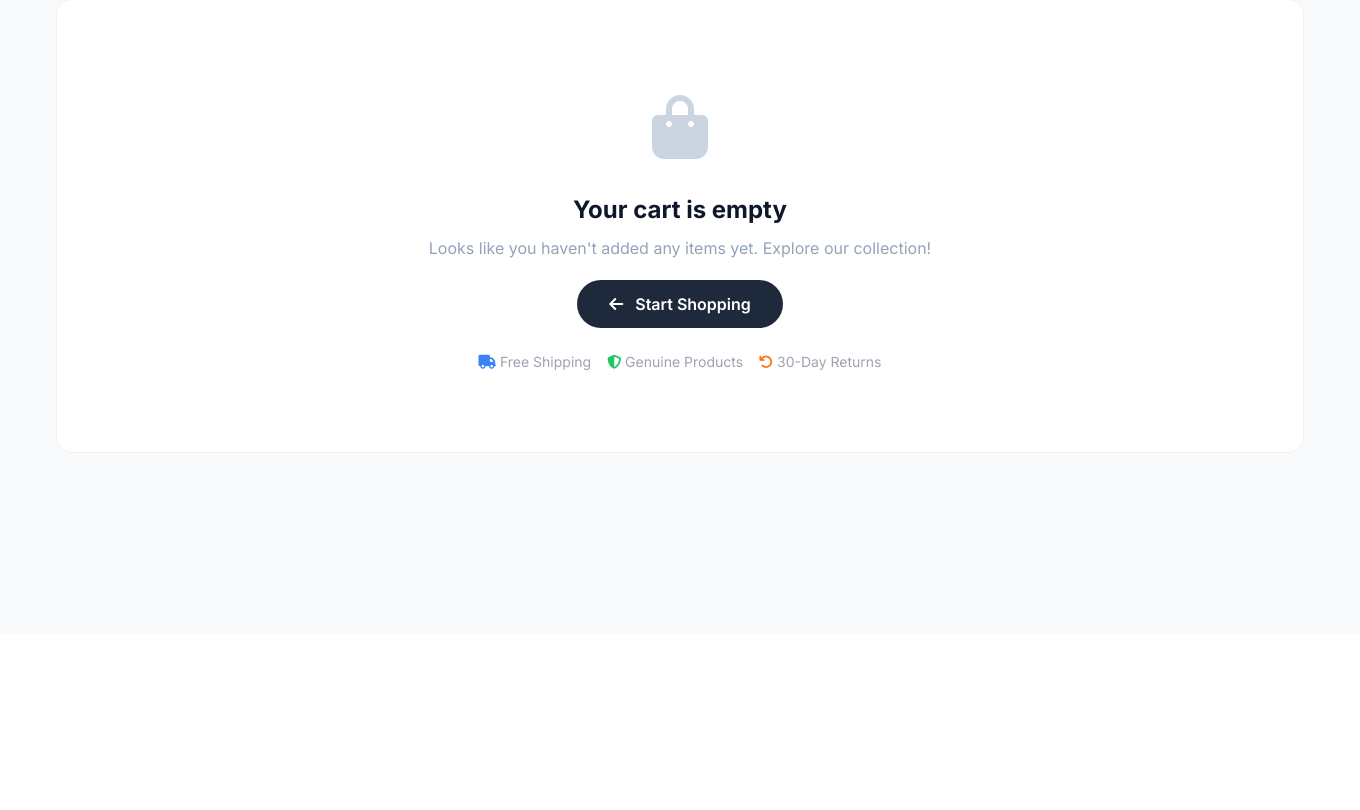
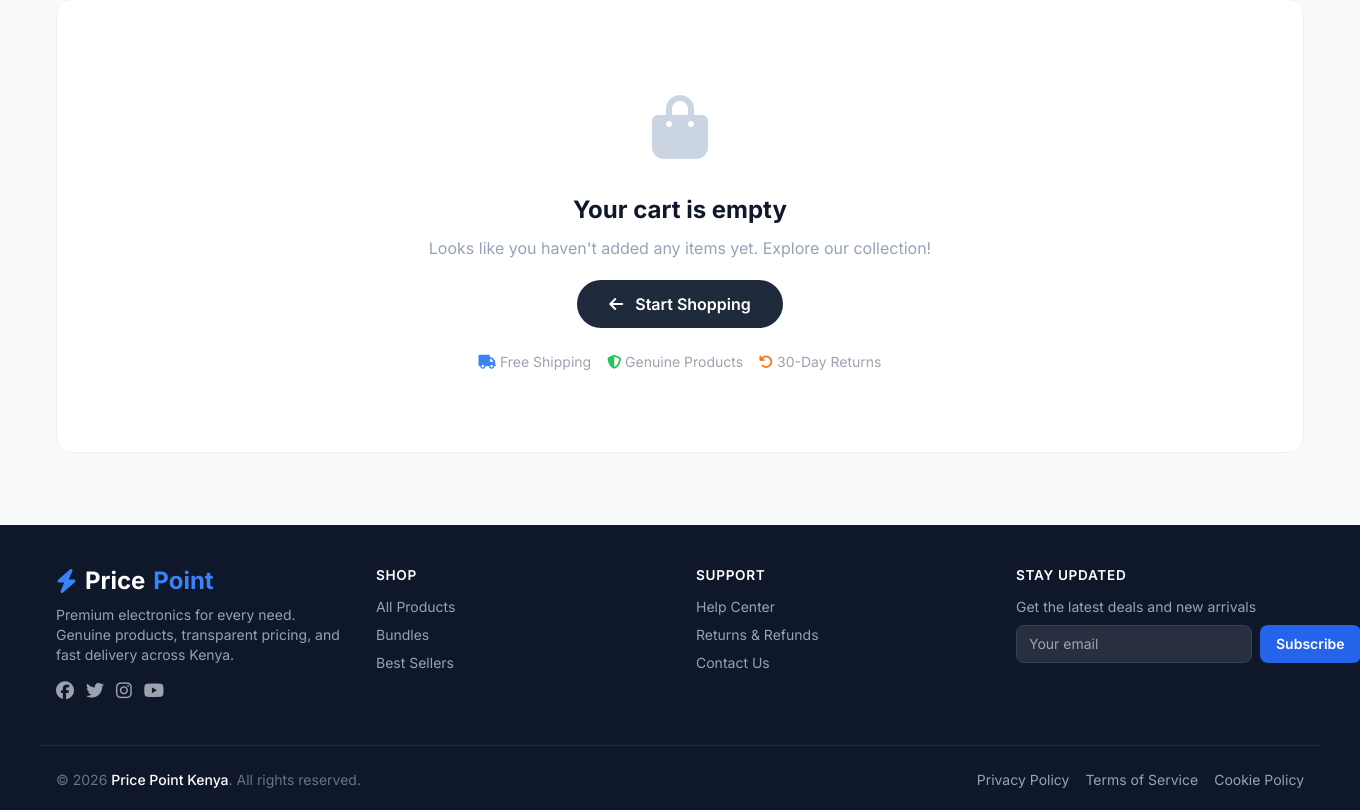
Before and after one commit to calvitec/electronics, a Flask app: page /cart in a window 1360 px wide. Shown: the part 166-976 px from the top of the page. Before the commit the page ends 619 px from the top, so only its background shows below. Run offline with Flask 3, Linux system fonts and the light colour scheme; data that the repository does not hold is empty; some libraries are stand-ins or nearby versions.

Commit message:
Update cart.html

```diff
--- a/templates/cart.html
+++ b/templates/cart.html
@@ -9,13 +9,15 @@
     <link href="https://fonts.googleapis.com/css2?family=Inter:wght@300;400;500;600;700;800;900&display=swap" rel="stylesheet" />
     <style>
         * { font-family: 'Inter', sans-serif; margin: 0; padding: 0; box-sizing: border-box; }
-        body { background: #f8fafc; color: #0f172a; min-height: 100vh; }
+        body { background: #f8fafc; color: #0f172a; min-height: 100vh; overflow-x: hidden; }
 
         /* ===== ANIMATIONS ===== */
         @keyframes slideUp { from { opacity: 0; transform: translateY(30px); } to { opacity: 1; transform: translateY(0); } }
         @keyframes fadeIn { from { opacity: 0; } to { opacity: 1; } }
         @keyframes pulse { 0%,100% { transform: scale(1); } 50% { transform: scale(1.05); } }
         @keyframes shimmer { 0% { background-position: -200% center; } 100% { background-position: 200% center; } }
+        .animate-slide-up { animation: slideUp 0.6s ease-out forwards; }
+        .animate-fade-in { animation: fadeIn 0.8s ease-out forwards; }
 
         /* ===== HEADER ===== */
         .app-header {
@@ -28,9 +30,7 @@
             z-index: 1000;
             transition: all 0.3s ease;
         }
-        .app-header.scrolled {
-            box-shadow: 0 4px 20px rgba(0,0,0,0.04);
-        }
+        .app-header.scrolled { box-shadow: 0 4px 20px rgba(0,0,0,0.04); }
 
         .brand-text {
             font-weight: 800;
@@ -316,19 +316,32 @@
             box-shadow: 0 8px 25px rgba(0,0,0,0.08);
         }
 
+        /* ===== FOOTER ===== */
+        .app-footer {
+            background: #0f172a;
+            color: #94a3b8;
+            padding: 40px 0 20px;
+            margin-top: 40px;
+        }
+        .app-footer a { color: #94a3b8; text-decoration: none; transition: color 0.2s; }
+        .app-footer a:hover { color: white; }
+        .app-footer .footer-heading { color: white; font-weight: 600; font-size: 0.85rem; margin-bottom: 12px; text-transform: uppercase; letter-spacing: 0.05em; }
+
         /* ===== TOAST ===== */
         .toast {
             position: fixed;
             bottom: 30px;
-            right: 30px;
-            z-index: 9999;
+            left: 50%;
+            transform: translateX(-50%);
             background: white;
             padding: 16px 24px;
             border-radius: 16px;
             box-shadow: 0 20px 60px rgba(0,0,0,0.1);
             border: 1px solid #eef2f6;
+            z-index: 9999;
             animation: slideUp 0.4s ease-out;
             max-width: 400px;
+            min-width: 280px;
         }
         .toast.hidden { display: none; }
 
@@ -344,6 +357,7 @@
             .empty-cart { padding: 40px 20px; }
             .product-specs .spec-tag { font-size: 0.6rem; padding: 1px 8px; }
             .product-description { font-size: 0.75rem; }
+            .app-footer .grid { gap: 20px; }
         }
         @media (max-width: 480px) {
             .cart-item { padding: 12px; }
@@ -354,9 +368,9 @@
             .btn-checkout { font-size: 0.9rem; padding: 12px 24px; }
             .summary-total .value { font-size: 1.1rem; }
             .product-specs { padding: 6px 10px; }
+            .toast { font-size: 0.85rem; padding: 12px 16px; min-width: 200px; }
         }
 
-        /* ===== SCROLLBAR ===== */
         ::-webkit-scrollbar { width: 6px; }
         ::-webkit-scrollbar-track { background: #f1f5f9; }
         ::-webkit-scrollbar-thumb { background: #cbd5e1; border-radius: 3px; }
@@ -406,7 +420,6 @@
                             <div class="cart-item-type">{{ item.type|title }}</div>
                             <div class="cart-item-price">KSh {{ "%.0f"|format(item.price) }}</div>
 
-                            <!-- ===== DESCRIPTION ===== -->
                             {% if item.description %}
                             <div class="product-description">
                                 <i class="fas fa-align-left text-blue-500 mr-1 text-xs"></i>
@@ -414,7 +427,6 @@
                             </div>
                             {% endif %}
 
-                            <!-- ===== SPECIFICATIONS ===== -->
                             {% if item.specs and item.specs|length > 0 %}
                             <div class="product-specs">
                                 <div class="flex flex-wrap">
@@ -443,7 +455,6 @@
                 </div>
                 {% endfor %}
 
-                <!-- Continue Shopping Link (Mobile) -->
                 <div class="text-center md:hidden mt-4">
                     <a href="/" class="text-blue-600 font-semibold hover:underline">
                         <i class="fas fa-arrow-left mr-1"></i> Continue Shopping
@@ -495,7 +506,6 @@
                         <i class="fas fa-arrow-left"></i> Continue Shopping
                     </a>
 
-                    <!-- Security Badge -->
                     <div class="mt-4 pt-4 border-t border-gray-100 flex items-center justify-center gap-4 text-xs text-gray-400">
                         <span><i class="fas fa-lock text-green-500"></i> Secure Checkout</span>
                         <span><i class="fas fa-credit-card text-blue-500"></i> Multiple Payments</span>
@@ -520,7 +530,7 @@
         </div>
         {% endif %}
 
-        <!-- Recommended Products (Optional) -->
+        <!-- ===== RECOMMENDED PRODUCTS ===== -->
         {% if cart_items %}
         <div class="mt-12">
             <h3 class="font-semibold text-[#0f172a] text-lg mb-4">You might also like</h3>
@@ -532,12 +542,12 @@
                 </div>
                 <div class="bg-white p-4 rounded-xl border border-gray-100 hover:shadow-lg transition">
                     <div class="h-24 bg-gray-50 rounded-lg flex items-center justify-center text-3xl text-gray-300">🔌</div>
-                    <p class="font-semibold text-sm mt-2">Charger</p>
+                    <p class="font-semibold text-sm mt-2">Fast Charger</p>
                     <p class="text-blue-600 font-bold text-sm">KSh 2,500</p>
                 </div>
                 <div class="bg-white p-4 rounded-xl border border-gray-100 hover:shadow-lg transition">
                     <div class="h-24 bg-gray-50 rounded-lg flex items-center justify-center text-3xl text-gray-300">🎧</div>
-                    <p class="font-semibold text-sm mt-2">Earphones</p>
+                    <p class="font-semibold text-sm mt-2">Wireless Earphones</p>
                     <p class="text-blue-600 font-bold text-sm">KSh 4,500</p>
                 </div>
                 <div class="bg-white p-4 rounded-xl border border-gray-100 hover:shadow-lg transition">
@@ -550,10 +560,60 @@
         {% endif %}
     </section>
 
+    <!-- ===== FOOTER ===== -->
+    <footer class="app-footer">
+        <div class="max-w-7xl mx-auto px-4 grid grid-cols-2 md:grid-cols-4 gap-8">
+            <div class="col-span-2 md:col-span-1">
+                <h3 class="text-white text-2xl font-bold flex items-center gap-2">
+                    <i class="fas fa-bolt text-blue-500"></i> Price<span class="text-blue-500">Point</span>
+                </h3>
+                <p class="mt-2 text-sm">Premium electronics for every need. Genuine products, transparent pricing, and fast delivery across Kenya.</p>
+                <div class="flex gap-3 mt-3">
+                    <a href="#" aria-label="Facebook"><i class="fab fa-facebook text-gray-400 hover:text-white transition text-lg"></i></a>
+                    <a href="#" aria-label="Twitter"><i class="fab fa-twitter text-gray-400 hover:text-white transition text-lg"></i></a>
+                    <a href="#" aria-label="Instagram"><i class="fab fa-instagram text-gray-400 hover:text-white transition text-lg"></i></a>
+                    <a href="#" aria-label="YouTube"><i class="fab fa-youtube text-gray-400 hover:text-white transition text-lg"></i></a>
+                </div>
+            </div>
+            <div>
+                <h4 class="footer-heading">Shop</h4>
+                <ul class="space-y-2 text-sm">
+                    <li><a href="#">All Products</a></li>
+                    <li><a href="#">Bundles</a></li>
+                    <li><a href="#">Best Sellers</a></li>
+                </ul>
+            </div>
+            <div>
+                <h4 class="footer-heading">Support</h4>
+                <ul class="space-y-2 text-sm">
+                    <li><a href="#">Help Center</a></li>
+                    <li><a href="#">Returns & Refunds</a></li>
+                    <li><a href="#">Contact Us</a></li>
+                </ul>
+            </div>
+            <div>
+                <h4 class="footer-heading">Stay Updated</h4>
+                <p class="text-sm text-gray-400 mb-2">Get the latest deals and new arrivals</p>
+                <form class="flex gap-2">
+                    <input type="email" placeholder="Your email" class="flex-1 px-3 py-2 rounded-lg bg-white/10 border border-gray-700 text-white placeholder-gray-400 focus:outline-none focus:ring-2 focus:ring-blue-500/50 text-sm" />
+                    <button type="submit" class="px-4 py-2 bg-blue-600 text-white rounded-lg font-semibold text-sm hover:bg-blue-700 transition">Subscribe</button>
+                </form>
+            </div>
+        </div>
+        <div class="max-w-7xl mx-auto px-4 mt-10 pt-6 border-t border-gray-800 flex flex-col md:flex-row justify-between items-center text-sm text-gray-500">
+            <p>© 2026 <span class="text-white font-medium">Price Point Kenya</span>. All rights reserved.</p>
+            <div class="flex gap-4 mt-2 md:mt-0">
+                <a href="#" class="hover:text-white transition">Privacy Policy</a>
+                <a href="#" class="hover:text-white transition">Terms of Service</a>
+                <a href="#" class="hover:text-white transition">Cookie Policy</a>
+            </div>
+        </div>
+    </footer>
+
     <!-- ===== TOAST ===== -->
     <div id="toast" class="toast hidden">
         <div class="flex items-center gap-3">
-            <i class="fas fa-check-circle text-green-500 text-xl"></i>
+            <i class="fas fa-check-circle text-green-500 text-xl" id="toastIcon"></i>
             <p id="toastMessage" class="font-semibold text-[#0f172a]"></p>
         </div>
     </div>
@@ -584,7 +644,6 @@
                                 itemEl.style.transform = 'translateX(20px)';
                                 setTimeout(() => itemEl.remove(), 300);
                             }
-                            // Check if cart is now empty
                             const remainingItems = document.querySelectorAll('.cart-item');
                             if (remainingItems.length === 0) {
                                 location.reload();
@@ -593,14 +652,13 @@
                             qtyEl.textContent = data.quantity;
                         }
                     }
-                    // Update totals without full reload
                     updateTotals(data);
-                    showToast('Cart updated! 🛒');
+                    showToast('Cart updated! 🛒', 'success');
                 } else {
-                    showToast(data.message || 'Error updating cart');
+                    showToast(data.message || 'Error updating cart', 'error');
                 }
             })
-            .catch(err => showToast('Error: ' + err.message))
+            .catch(err => showToast('Error: ' + err.message, 'error'))
             .finally(() => {
                 if (btn) {
                     btn.disabled = false;
@@ -627,7 +685,6 @@
                     }
                 }
 
-                // Update cart count
                 const cartCount = document.getElementById('cartCount');
                 if (cartCount && data.total_items !== undefined) {
                     cartCount.textContent = data.total_items;
@@ -636,10 +693,22 @@
         }
 
         // ===== TOAST =====
-        function showToast(message) {
+        function showToast(message, type = 'success') {
             const toast = document.getElementById('toast');
             const toastMessage = document.getElementById('toastMessage');
+            const toastIcon = document.getElementById('toastIcon');
+
             toastMessage.textContent = message;
+            toast.className = 'toast';
+
+            if (type === 'success') {
+                toastIcon.className = 'fas fa-check-circle text-green-500 text-xl';
+                toast.classList.add('animate-slide-up');
+            } else {
+                toastIcon.className = 'fas fa-exclamation-circle text-red-500 text-xl';
+                toast.classList.add('animate-slide-up');
+            }
+
             toast.classList.remove('hidden');
             clearTimeout(window.toastTimeout);
             window.toastTimeout = setTimeout(() => toast.classList.add('hidden'), 3000);
```
